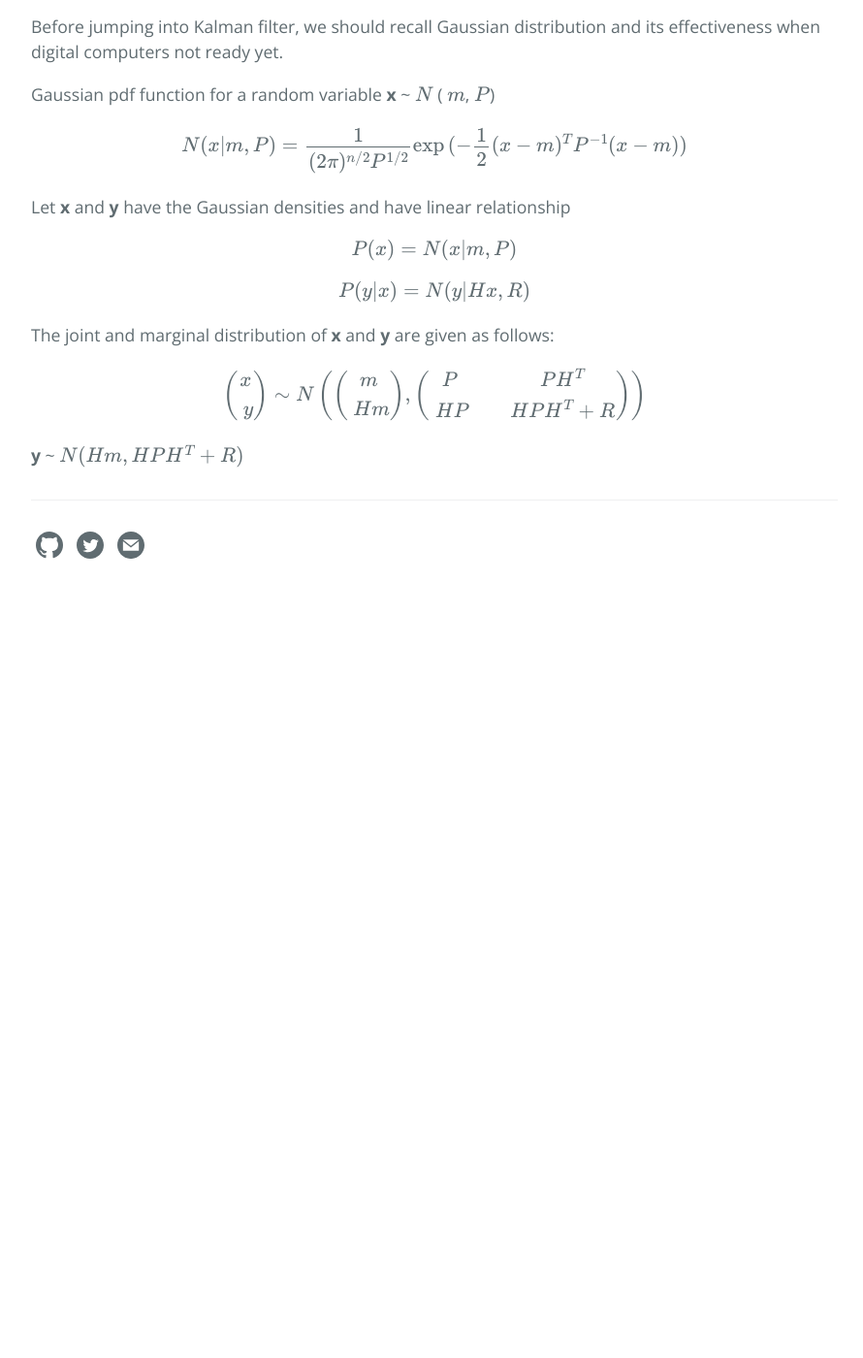
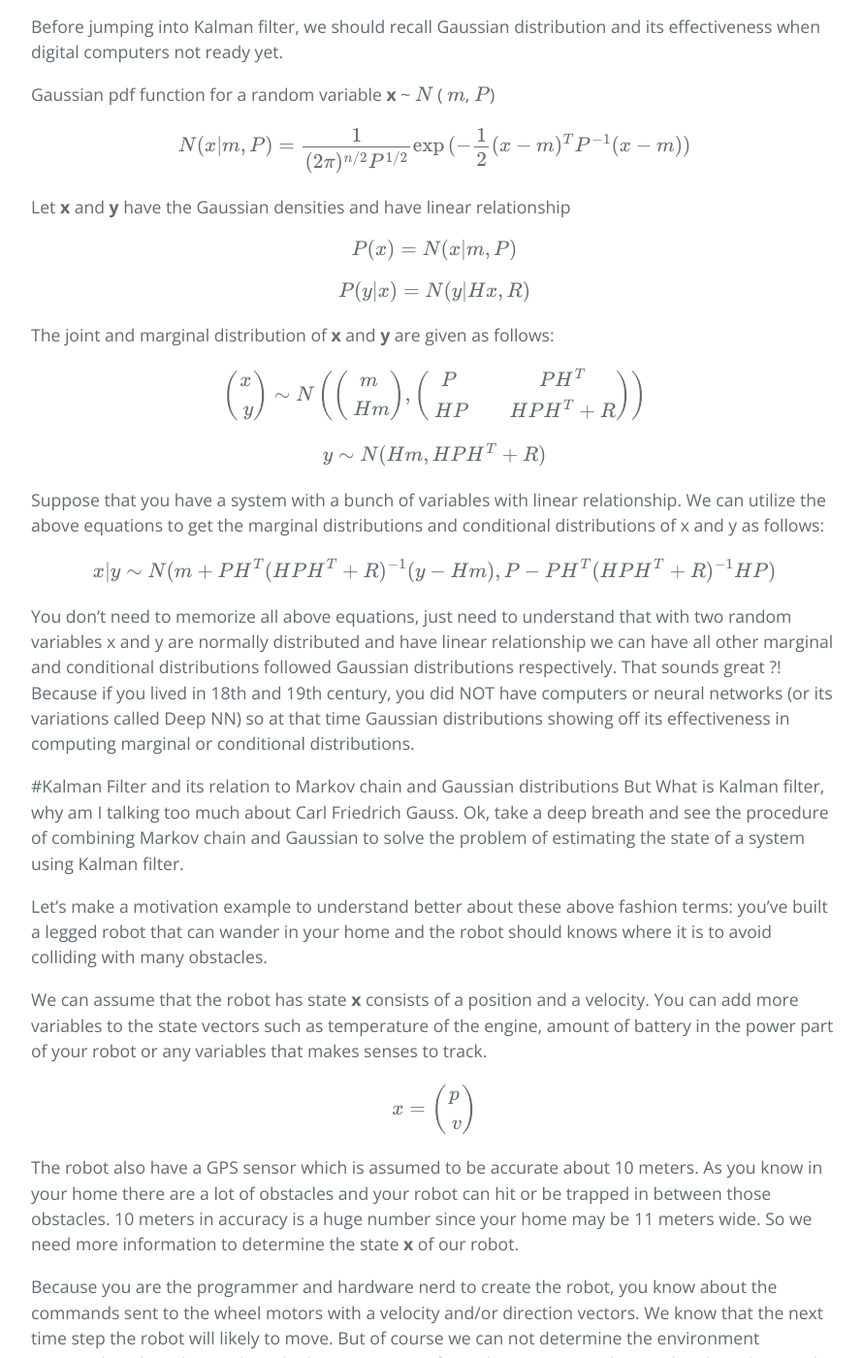
Before and after one commit to graphicsminer/graphicsminer.github.io, a Jekyll site: the page built from _posts/2019-02-14-kalman-filter-extended-unscented-version.md, in a window 1280 px wide and 1400 px high, scrolled down 632 px. Shown: the whole window at 97% size, without its empty margins (192-1082 px from the left). Built offline with Jekyll 4.4.1, drawn with Linux system fonts in a browser that asks for light colours; formulas are drawn with MathJax 3; before the commit the page ends 1262 px from its top, so only the background shows below that; some of the changed text lies outside the part shown.

Commit message:
very first version of Kalman filter series

```diff
--- a/_posts/2019-02-14-kalman-filter-extended-unscented-version.md
+++ b/_posts/2019-02-14-kalman-filter-extended-unscented-version.md
@@ -26,4 +26,114 @@
 
 $$\begin{pmatrix} x \\\ y \end{pmatrix} 	\sim N \left( \begin{pmatrix} m\\\ Hm\end{pmatrix}, \begin{pmatrix} P && PH^{T}\\\ HP && HPH^T + R\end{pmatrix}\right)$$
 
-**y** ~ $$N(Hm, HPH^T + R) $$
+$$y \sim N(Hm, HPH^T + R) $$
+
+Suppose that you have a system with a bunch of variables with linear relationship. We can utilize the above equations to get the marginal distributions and conditional distributions of x and y as follows:
+
+$$x|y \sim N(m + PH^T(HPH^T+R)^{-1}(y - Hm), P - PH^T(HPH^T + R)^{-1}HP) $$
+
+You don't need to memorize all above equations, just need to understand that with two random variables x and y are normally distributed and have linear relationship we can have all other marginal and conditional distributions followed Gaussian distributions respectively. That sounds great ?! Because if you lived in 18th and 19th century, you did NOT have computers or neural networks (or its variations called Deep NN) so at that time Gaussian distributions showing off its effectiveness in computing marginal or conditional distributions.
+
+
+#Kalman Filter and its relation to Markov chain and Gaussian distributions
+But What is Kalman filter, why am I talking too much about Carl Friedrich Gauss. Ok, take a deep breath and see the procedure of combining Markov chain and Gaussian to solve the problem of estimating the state of a system using Kalman filter.
+
+
+Let's make a motivation example to understand better about these above fashion terms: you've built a legged robot that can wander in your home and the robot should knows where it is to avoid colliding with many obstacles.
+
+We can assume that the robot has state **x** consists of a position and a velocity. You can add more variables to the state vectors such as temperature of the engine, amount of battery in the power part of your robot or any variables that makes senses to track.
+
+$$ x = \begin{pmatrix} p \\\ v \end{pmatrix} $$
+
+The robot also have a GPS sensor which is assumed to be accurate about 10 meters. As you know in your home there are a lot of obstacles and your robot can hit or be trapped in between those obstacles. 10 meters in accuracy is a huge number since your home may be 11 meters wide. So we need more information to determine the state **x** of our robot.
+
+Because you are the programmer and hardware nerd to create the robot, you know about the commands sent to the wheel motors with a velocity and/or direction vectors. We know that the next time step the robot will likely to move. But of course we can not determine the environment surrounding the robot such as the bumpy terrain of your home or a new home, the obstacles may be moved by any members of your family, etc.
+
+The main question is: How can the robot automatically navigate in the unpredicted environments? (autonomous agent ha)
+
+Before mathematically speaking about the problem, let's assume several conditions for the state of the robot and its measurement (GPS or any computer vision tracking object coordinates)
+
+
+
+**Formulate the problem**
+The problem can be formulated as general probabilistic state space model:
+* Measurement model: $$y_k \sim p(y_k|x_k)$$
+* Dynamic model: $$x_k \sim p(x_k|x_{k-1})$$
+
+  The state space mode has the form of hidden Markov model (HMM):
+  observed
+
+**Prediction step via Chapman-Kolmogorov equation**
+$$ P(x_k | y_{1:k-1}) = \int p(x_k|x_{k-1}) p(x_{k-1} | y_{1:k-1}) dx_{k-1} $$
+
+**Update step**
+
+$$p(x_k | y_{1:k}) = \frac{1}{Z_k} p(y_{k}|x_k, y_{1:k-1}) p(x_k|y_{1:k-1})$$
+
+Markovian assumption
+
+$$p(x_k | y_{1:k}) = \frac{1}{Z_k} p(y_{k}|x_k) p(x_k|y_{1:k-1})$$
+
+ and $$Z_k = p(y_k|y_{1:k-1})$$ is given as
+
+ $$Z_k = \int p(y_k |x_k)p(x_k|y_{1:k-1})dx_k$$
+
+Let's think about Kalman filter as a Bayesian filtering with Gaussian-Markov model.
+
+$$x_k = A_{k-1}x_{k-1} + q_{k-1} = f(x_{k-1}, q_{k-1})$$
+
+$$y_k = H_k x_k + r_k = g(x_k, r_k)$$
+
+* $$q_{k-1} \sim N(0, Q_{k-1})$$ white process noise
+* $$r_k \sim N(0, R_k)$$ white measurement noise
+* $$A_{k-1}$$ is the transition matrix
+* $$H_k$$ is the measurement model matrix
+
+We can express these above equations in probabilistic language as follows:
+
+$$p(x_k | x_{k-1}) = N(x_k |A_{k-1}x_{k-1}, Q_{k-1})$$
+$$p(y_k | x_k) = N(y_k|H_k x_k, R_k)$$
+
+**Derivation of the prediction step in Kalman filter**
+Follows the Chapman-Kolmogorov equation, we can get
+
+$$p(x_k|y_{1:k-1}) = \int p(x_k|x_{k-1}) p(x_{k-1 | y_{1:k-1}})dx_{k-1} = \int N(x_k|A_{k-1}x_{k-1}, Q_{k-1}) N(x_{k-1}|m_{k-1}, P_{k-1})$$
+
+We all know that the answer for the above equation will be another Gaussian distribution
+
+$$p(x_k|y_{1:k-1}) = N(x_k|A_{k-1}m_{k-1}, A_{k-1}P_{k-1}A_{k-1}^T + Q_{k-1})
+                   = N(x_k|m_k^-, P_k^-)
+$$
+
+
+**Derivation of the update step in Kalman filter**
+
+the joint distribution of $$y_k$$ and $$x_k$$ is
+
+$$p(x_k, y_k|y_{k-1}) = N(\begin{bmatrix}
+         x_{k} \\
+         y_{k} \\
+        \end{bmatrix} | m^{''}, P^{''})$$
+
+where
+
+$$m^{''} = \begin{pmatrix} m_k^- \\\ H_k m_k^- \end{pmatrix}$$
+
+$$P^{''} = \begin{pmatrix} P_k^- && P_k^-H_k^T \\\ H_k P_k^- && H_k P_k^- H_k^T + R_k \end{pmatrix}$$
+
+The conditional distribution $$p(x_k|y_{1:k}) $$ is given as
+
+$$p(x_k|y_k) = N(x_k |m_k, P_k)$$
+
+where
+$$S_k = H_k P_k^- H_k^T + R_k$$
+$$K_k = P_k^- H_k^T S_k^{-1}$$
+$$m_k = m_k^- + K_k [y_k - H_k^- m_k^-]$$
+$$P_k = P_k^- - K_k S_k K_k^T$$
+
+I already told you NOT to remember equations. Since we can derive it ourselves ha?!
+
+What we need to care about is the weakness of the algorithm to know when it should be utilized to solve real problems.
+
+* Kalman filter can be applied to the linear Gaussian models. Recall the state space model equations for more details.
+* What if $$x_k$$ and $$y_k$$ are not Gaussian random variables ? It seems that the Gaussian assumption is too strict.
```
Also changed, not shown: other parts of _posts/2019-02-14-kalman-filter-extended-unscented-version.md (+1 -1 lines).
